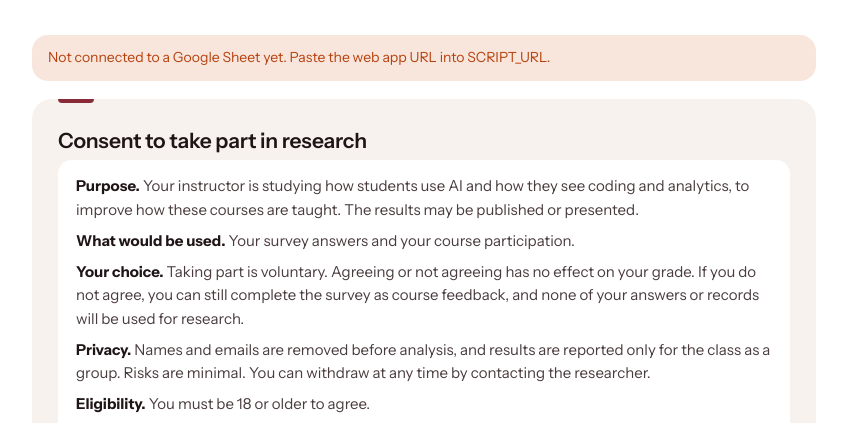
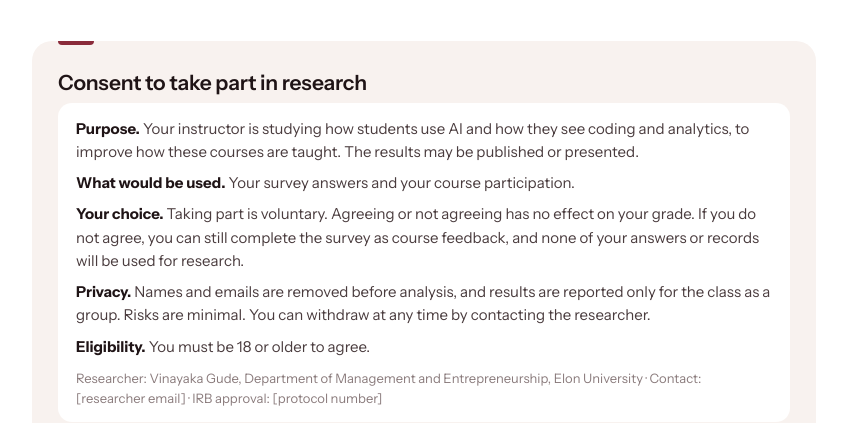
Before and after one commit to vinayaka-elon/course-ai, a plain HTML site: page index.html in a window 1280 px wide. Shown: the part 331-754 px from the top of the page, without its empty margins (216-1063 px from the left). Drawn offline with Linux system fonts and the light colour scheme.

Commit message:
Update index.html

```diff
--- a/index.html
+++ b/index.html
@@ -245,7 +245,7 @@ h1,h2{font-weight:600;letter-spacing:-.03em}
 <script>
 /* ============ CONFIG ============ */
 // Paste the Google Apps Script web app URL (ends in /exec) between the quotes.
-const SCRIPT_URL = "PASTE_YOUR_WEB_APP_URL_HERE";
+const SCRIPT_URL = "https://script.google.com/macros/s/AKfycbw-lhPjMknon7zT1w9jaxPLZD7_G3qcQPEDPaeBKlPg24FP0y_lcaCd2045ZIvttQT8/exec";
 // Survey: index.html   Per section: index.html?section=A   Live class results: index.html?results  (or ?results&section=A)
 /* ================================ */
 (function(){
```
